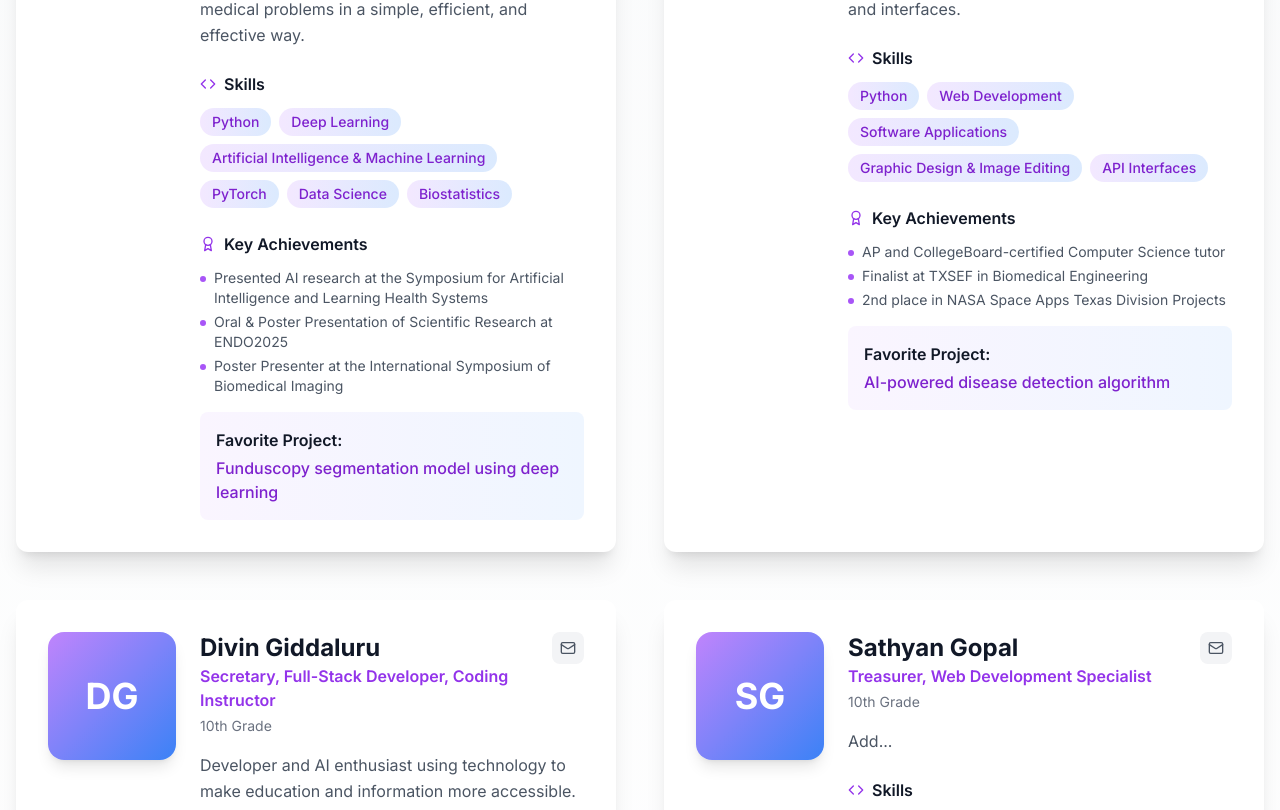
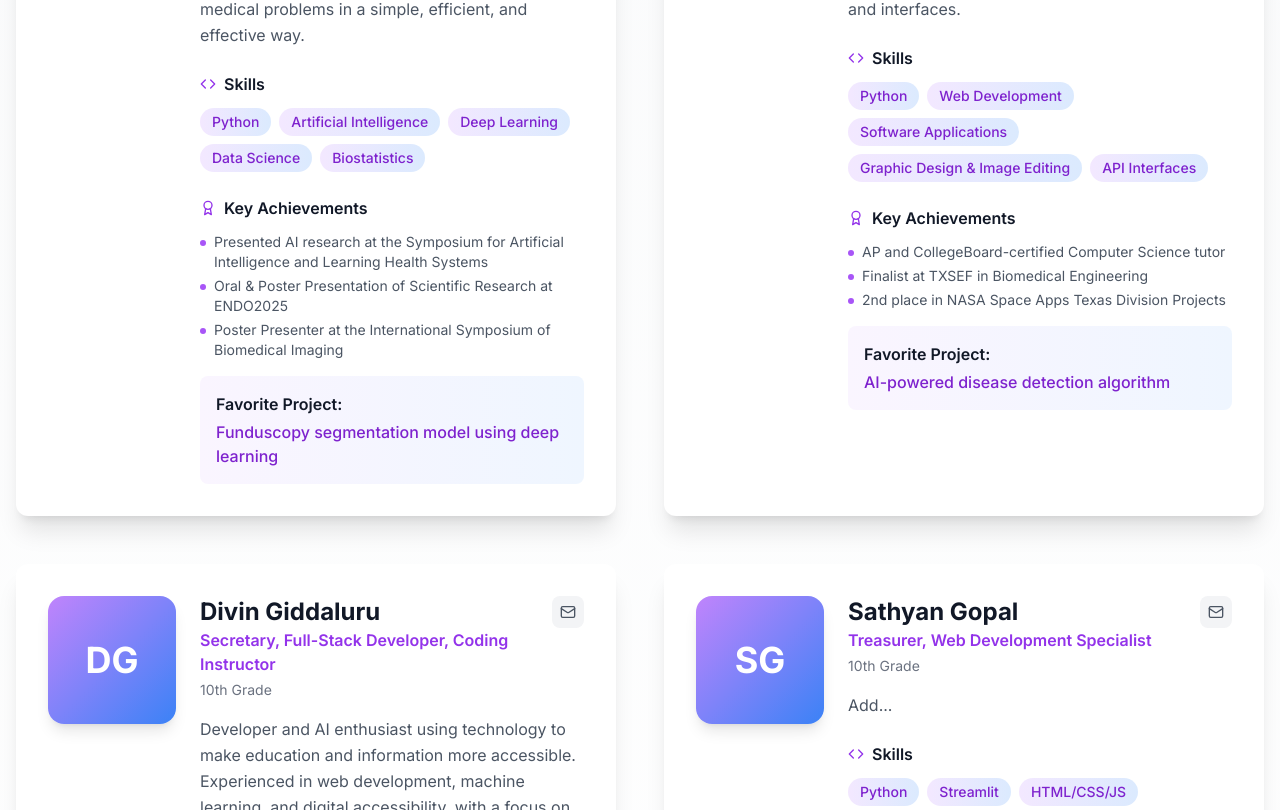
Before and after one commit to programmingcvhs/programmingcvhs.github.io, a Next.js app: page /team in a window 1280 px wide. Shown: the part 1170-1980 px from the top of the page. Built offline with nearby package versions, Linux system fonts and the light colour scheme.

Commit message:
Update page.tsx

```diff
--- a/app/team/page.tsx
+++ b/app/team/page.tsx
@@ -12,7 +12,7 @@ const teamMembers = [
     role: "Club President, Artificial Intelligence & Machine Learning Specialist",
     grade: "12th Grade",
     bio: "Artificial intelligence and machine learning specialist using the power of coding and software to create revolutionary applications with real-world impact. Utilizes technological skills to solve medical problems in a simple, efficient, and effective way.",
-    skills: ["Python", "Deep Learning", "Artificial Intelligence & Machine Learning", "PyTorch", "Data Science", "Biostatistics"],
+    skills: ["Python", "Artificial Intelligence", "Deep Learning", "Data Science", "Biostatistics"],
     image: "/api/placeholder/400/400",
     achievements: ["Presented AI research at the Symposium for Artificial Intelligence and Learning Health Systems", "Oral & Poster Presentation of Scientific Research at ENDO2025", "Poster Presenter at the International Symposium of Biomedical Imaging"],
     social: {
@@ -54,7 +54,7 @@ const teamMembers = [
     role: "Treasurer, Web Development Specialist",
     grade: "10th Grade",
     bio: "Add...",
-    skills: ["Python", "Node.js", "HTML/CSS/JS", "Web Development", "Data Management"],
+    skills: ["Python", "Streamlit", "HTML/CSS/JS", "Web Development", "Data Management"],
     image: "/api/placeholder/400/400",
     achievements: ["2nd Place in NASA Space Apps Texas Division Projects", "Finalist at SEFH in Physics & Astronomy", "Harvard-Certified in CS50 Curriculum"],
     social: {
```
